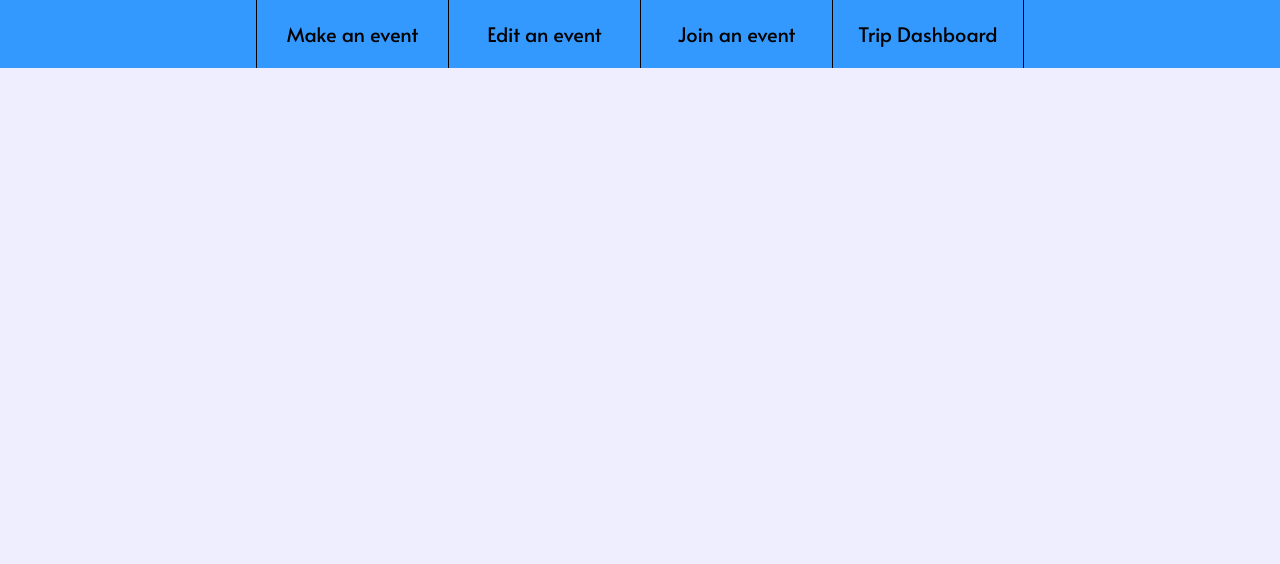
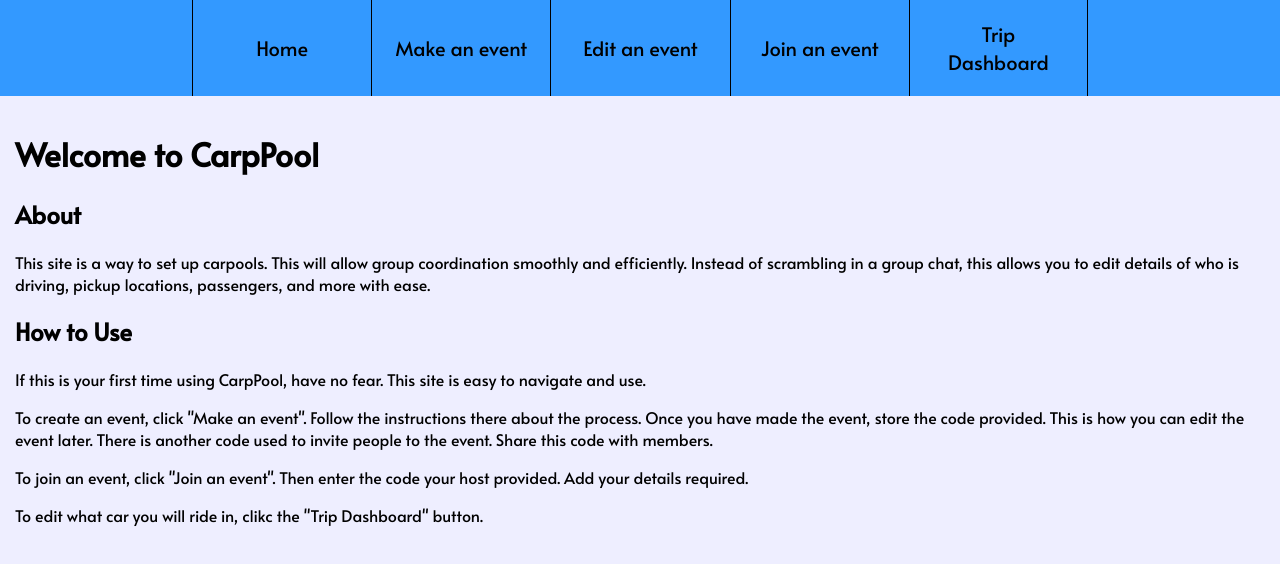
Before and after one commit to GrahamTokarz/carpool, a plain HTML site: page index.html in a window 1280 px wide. Drawn offline with Linux system fonts and the light colour scheme.

Commit message:
Add make event
Added the display for making an event

```diff
--- a/css/style.css
+++ b/css/style.css
@@ -16,11 +16,11 @@ body {
     color: var(--text);
 }
 .menu {
-    padding-left: 20%;
-    padding-right: 20%;
+    padding-left: 15%;
+    padding-right: 15%;
     background-color: var(--highlight);
     display: grid;
-    grid-template-columns: 1fr 1fr 1fr 1fr;
+    grid-template-columns: 1fr 1fr 1fr 1fr 1fr;
 }
 .menu button {
     padding: 20px;
@@ -39,3 +39,7 @@ body {
 .menu button:hover {
     filter: brightness(110%);
 }
+
+.content {
+    padding: 15px;
+}
--- a/index.html
+++ b/index.html
@@ -19,10 +19,59 @@
     </head>
     <body>
         <div class="menu">
-            <button>Make an event</button>
-            <button>Edit an event</button>
-            <button>Join an event</button>
-            <button>Trip Dashboard</button>
+            <button onclick="showPage(0)">Home</button>
+            <button onclick="showPage(1)">Make an event</button>
+            <button onclick="showPage(2)">Edit an event</button>
+            <button onclick="showPage(3)">Join an event</button>
+            <button onclick="showPage(4)">Trip Dashboard</button>
+        </div>
+        <div class="content">
+            <div class="welcome">
+                <h1>Welcome to CarpPool</h1>
+                <h2>About</h2>
+                <p>
+                    This site is a way to set up carpools. This will allow group coordination smoothly and efficiently.
+                    Instead of scrambling in a group chat, this allows you to edit details of who is driving, pickup locations, passengers, and more with ease.
+                </p>
+                <h2>How to Use</h2>
+                <p>
+                    If this is your first time using CarpPool, have no fear. This site is easy to navigate and use.
+                </p>
+                <p>
+                    To create an event, click "Make an event". Follow the instructions there about the process.
+                    Once you have made the event, store the code provided. This is how you can edit the event later.
+                    There is another code used to invite people to the event. Share this code with members.
+                </p>
+                <p>
+                    To join an event, click "Join an event". Then enter the code your host provided. Add your details required.
+                </p>
+                <p>
+                    To edit what car you will ride in, clikc the "Trip Dashboard" button.
+                </p>
+            </div>
+            <div class="create">
+                <h1>Make an event</h1>
+                <p>Name of event</p>
+                <input type="text" placeholder="Journey to Atlantis">
+                <p>Event description</p>
+                <textarea rows="5" cols="100" placeholder="A 3 hour tour with people a various backgrounds"></textarea>
+                <p>Event date</p>
+                <input type="datetime-local">
+                <br><br><hr>
+                <p>Your name</p>
+                <input type="text" placeholder="John Doe">
+                <p>Pickup location</p>
+                <input type="text" placeholder="123 Apple Lane">
+            </div>
+            <div class="event">
+                <h1>Edit an event</h1>
+            </div>
+            <div class="join">
+                <h1>Join an event</h1>
+            </div>
+            <div class="dashboard">
+                <h1>Dashboard</h1>
+            </div>
         </div>
     </body>
     <footer>
--- a/javascript/main.js
+++ b/javascript/main.js
@@ -0,0 +1,11 @@
+function showPage(index) {
+    var pages = ["welcome","create","event","join","dashboard"];
+    for (let i = 0; i < pages.length; i++) {
+        if (i == index) {
+            document.getElementsByClassName(pages[i])[0].style.display = "block";
+        } else {
+            document.getElementsByClassName(pages[i])[0].style.display = "none";
+        }
+    }
+}
+showPage(0);
```
Also changed, not shown: javascript/create.js (added), javascript/event.js (added), javascript/join.js (added).
